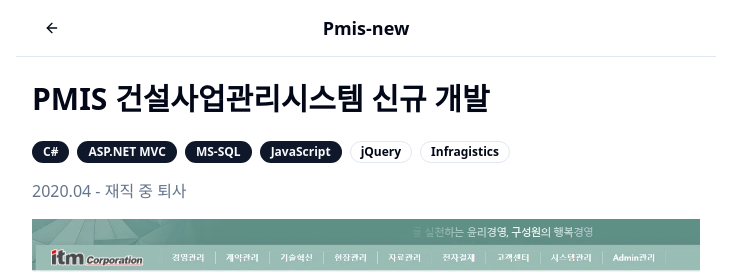
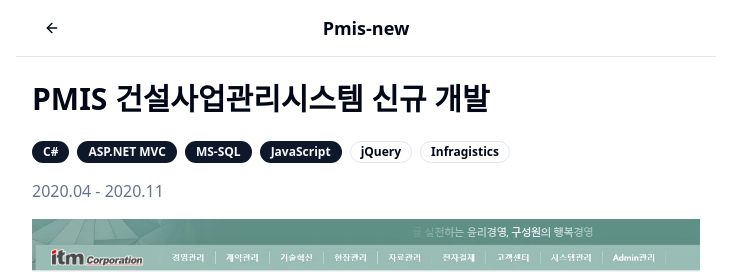
Before and after one commit to wooncloud/wooncloud-web, a Next.js app: page /project/pmis-new in a window 1280 px wide. Shown: the top 272 px of the page, without its empty margins (274-1005 px from the left). Built offline with nearby package versions, Linux system fonts and the light colour scheme.

Commit message:
fix(pmis-new): PMIS 건설사업관리시스템 신규 개발 세부 페이지에서 프로젝트 투입 기간 업데이트

```diff
--- a/src/app/(pages)/project/pmis-new/page.tsx
+++ b/src/app/(pages)/project/pmis-new/page.tsx
@@ -18,7 +18,7 @@ export default function PmisNewDevelopmentPage() {
           <Badge variant="outline">jQuery</Badge>
           <Badge variant="outline">Infragistics</Badge>
         </div>
-        <p className="text-muted-foreground">2020.04 - 재직 중 퇴사</p>
+        <p className="text-muted-foreground">2020.04 - 2020.11</p>
         <div className="flex flex-col gap-4">
           <Image src={pmis2} alt="pmis2" width={1000} height={1000} />
         </div>
```
